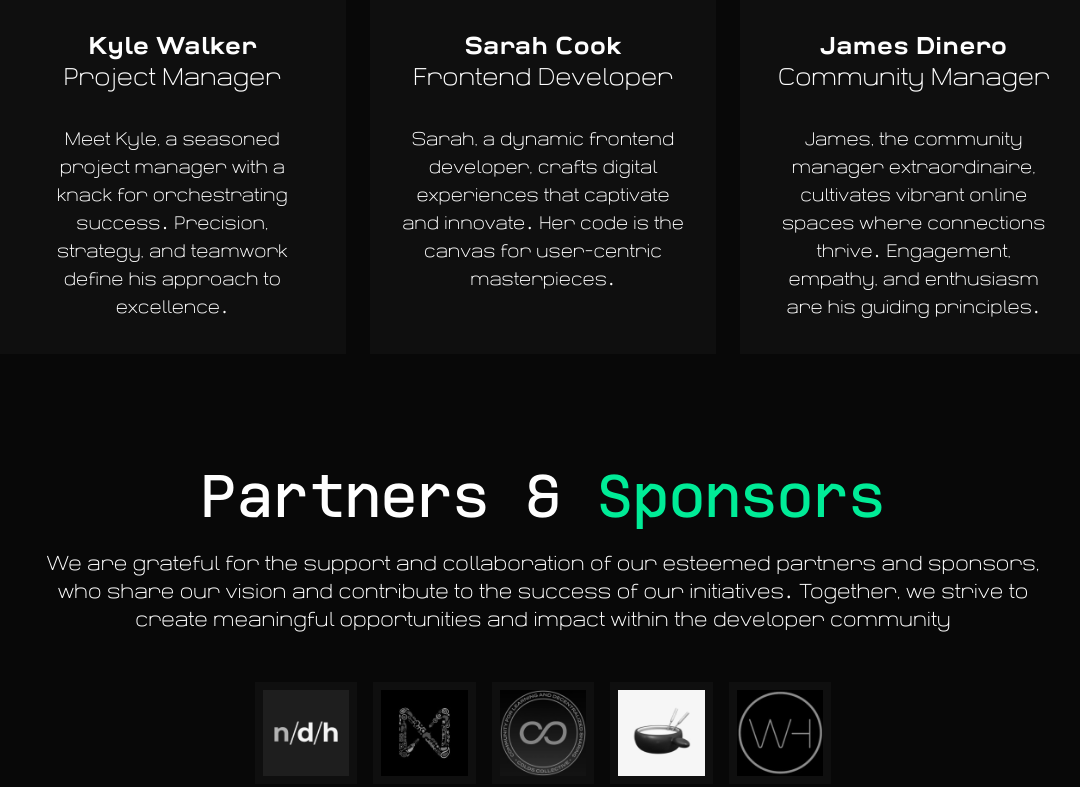
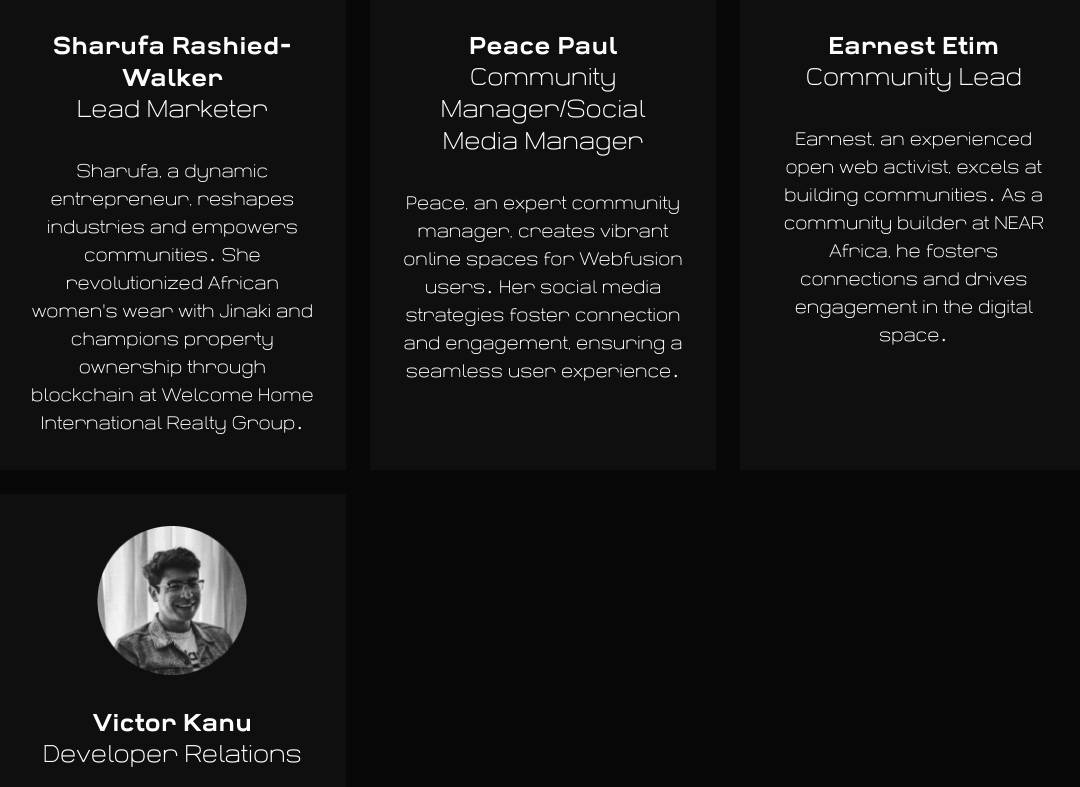
Before and after one commit to webfusiondev/WebFusion.xyz, a Next.js app: page / in a window 1280 px wide. Shown: the part 4313-5100 px from the top of the page, without its empty margins (97-1177 px from the left). Built offline with nearby package versions, Linux system fonts and the light colour scheme.

Commit message:
team bio & event button alignment

```diff
--- a/app/page.tsx
+++ b/app/page.tsx
@@ -470,15 +470,16 @@ export default function Home() {
               src="/team/kylewalker.png"
             />
             <div className="font-bold text-lg md:text-xl xl:text-2xl">
-              Kyle Walker
+              Sharufa Rashied-Walker
             </div>
             <div className="mb-8 text-lg md:text-xl xl:text-2xl">
-              Project Manager
+              Lead Marketer
             </div>
             <p className="md:text-lg">
-              Meet Kyle, a seasoned project manager with a knack for
-              orchestrating success&#8228; Precision, strategy, and teamwork
-              define his approach to excellence&#8228;
+              Sharufa, a dynamic entrepreneur, reshapes industries and empowers
+              communities&#8228; She revolutionized African women&apos;s wear with
+              Jinaki and champions property ownership through blockchain at
+              Welcome Home International Realty Group&#8228;
             </p>
           </div>
           <div style={{ backgroundColor: "#0F0F0F" }} className="p-8">
@@ -490,15 +491,16 @@ export default function Home() {
               src="/team/sarahcook.png"
             />
             <div className="font-bold text-lg md:text-xl xl:text-2xl">
-              Sarah Cook
+              Peace Paul
             </div>
             <div className="mb-8 text-lg md:text-xl xl:text-2xl">
-              Frontend Developer
+              Community Manager/Social Media Manager
             </div>
             <p className="md:text-lg">
-              Sarah, a dynamic frontend developer, crafts digital experiences
-              that captivate and innovate&#8228; Her code is the canvas for
-              user-centric masterpieces&#8228;
+              Peace, an expert community manager, creates vibrant online spaces
+              for Webfusion users&#8228; Her social media strategies foster
+              connection and engagement, ensuring a seamless user
+              experience&#8228;
             </p>
           </div>
           <div style={{ backgroundColor: "#0F0F0F" }} className="p-8">
@@ -510,15 +512,37 @@ export default function Home() {
               src="/team/jamesdinero.png"
             />
             <div className="font-bold text-lg md:text-xl xl:text-2xl">
-              James Dinero
+              Earnest Etim
             </div>
             <div className="mb-8 text-lg md:text-xl xl:text-2xl">
-              Community Manager
+              Community Lead
             </div>
             <p className="md:text-lg">
-              James, the community manager extraordinaire, cultivates vibrant
-              online spaces where connections thrive&#8228; Engagement, empathy,
-              and enthusiasm are his guiding principles&#8228;
+              Earnest, an experienced open web activist, excels at building
+              communities&#8228; As a community builder at NEAR Africa, he
+              fosters connections and drives engagement in the digital
+              space&#8228;
+            </p>
+          </div>
+          <div style={{ backgroundColor: "#0F0F0F" }} className="p-8">
+            <Image
+              alt="james dinero"
+              width={150}
+              height={150}
+              className="mb-8 mx-auto"
+              src="/team/jamesdinero.png"
+            />
+            <div className="font-bold text-lg md:text-xl xl:text-2xl">
+              Victor Kanu
+            </div>
+            <div className="mb-8 text-lg md:text-xl xl:text-2xl">
+              Developer Relations
+            </div>
+            <p className="md:text-lg">
+              Victor, a seasoned Developer Relations expert, bridges the gap
+              between technology and developers&#8228; As part of the core
+              DevRel team at NEAR DevHub and Head DevRel at Bagel AI, he drives
+              innovation and engagement in the developer community&#8228;
             </p>
           </div>
         </div>
@@ -536,7 +560,10 @@ export default function Home() {
           meaningful opportunities and impact within the developer community
         </p>
         <div className="grid grid-cols-2 md:grid-cols-3 lg:grid-cols-5 gap-4 max-w-xl d mx-auto flex-wrap">
-          <div style={{ backgroundColor: "#0F0F0F" }} className="p-2 flex justify-center">
+          <div
+            style={{ backgroundColor: "#0F0F0F" }}
+            className="p-2 flex justify-center"
+          >
             <Link href="https://twitter.com/NEARDevHub" target="_blank">
               <Image
                 className="select-none"
@@ -554,7 +581,10 @@ export default function Home() {
               />
             </Link>
           </div>
-          <div style={{ backgroundColor: "#0F0F0F" }} className="p-2 flex justify-center">
+          <div
+            style={{ backgroundColor: "#0F0F0F" }}
+            className="p-2 flex justify-center"
+          >
             <Link href="https://twitter.com/nearafrica_" target="_blank">
               <Image
                 className="select-none"
@@ -572,7 +602,10 @@ export default function Home() {
               />
             </Link>
           </div>
-          <div style={{ backgroundColor: "#0F0F0F" }} className="p-2 flex justify-center">
+          <div
+            style={{ backgroundColor: "#0F0F0F" }}
+            className="p-2 flex justify-center"
+          >
             <Link href="https://twitter.com/COLDSCOLLECTIVE" target="_blank">
               <Image
                 className="select-none"
@@ -590,7 +623,10 @@ export default function Home() {
               />
             </Link>
           </div>
-          <div style={{ backgroundColor: "#0F0F0F" }} className="p-2 flex justify-center">
+          <div
+            style={{ backgroundColor: "#0F0F0F" }}
+            className="p-2 flex justify-center"
+          >
             <Link href="https://twitter.com/potlock_" target="_blank">
               <Image
                 className="select-none"
@@ -608,7 +644,10 @@ export default function Home() {
               />
             </Link>
           </div>
-          <div style={{ backgroundColor: "#0F0F0F" }} className="p-2 flex justify-center">
+          <div
+            style={{ backgroundColor: "#0F0F0F" }}
+            className="p-2 flex justify-center"
+          >
             <Link href="https://twitter.com/welcomehomeintl" target="_blank">
               <Image
                 className="select-none"
--- a/pages/events.tsx
+++ b/pages/events.tsx
@@ -162,11 +162,12 @@ export default function Events({
                     events.map((event) => (
                       <div
                         key={event.name + event.date + event.tag + event.time}
-                        className="px-6 py-5 bg-[rgba(150,_150,_150,_0.05)]"
+                        className="px-6 py-5 bg-[rgba(150,_150,_150,_0.05)] flex flex-col justify-between"
                       >
                         <div className="font-bold text-lg md:text-xl xl:text-2xl mb-2">
                           {event.name}
                         </div>
+                        <div>
                         <div className="flex mb-2">
                           <svg
                             className="mr-3"
@@ -314,6 +315,7 @@ export default function Events({
                             {event.region} ({event.attendance})
                           </span>
                         </div>
+                        </div>
                         <div className="flex items-end">
                           <span className="text-sm rounded-sm bg- border border-dashed px-1 text-left inline-block">
                             {event.tag}
```
